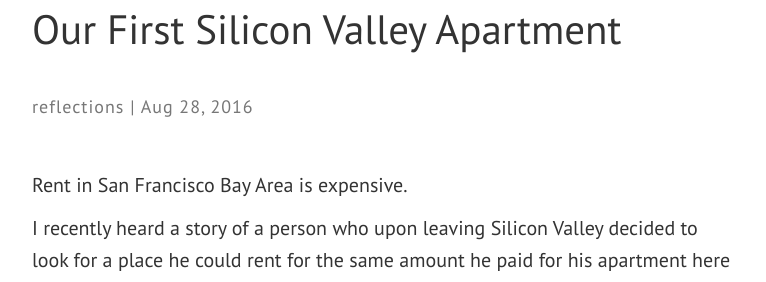
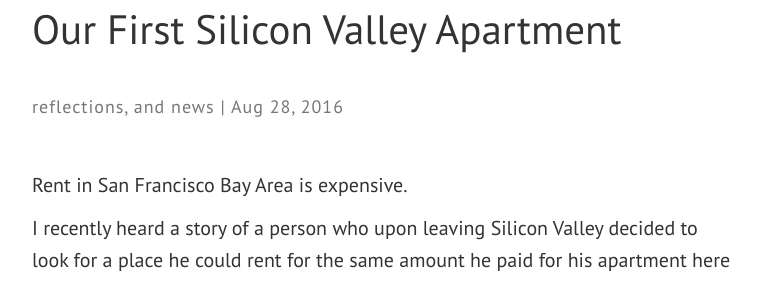
Before and after one commit to jondoesntgit/jondoesntgit.github.io, a Jekyll site: the page built from _posts/2016-08-28-our-first-silicon-valley-apartment.md, in a window 1280 px wide. Shown: the part 541-823 px from the top of the page, without its empty margins (256-1022 px from the left). Built offline with Jekyll 4.4.1, drawn with Linux system fonts in a browser that asks for light colours; nearby versions of some CDN libraries.

Commit message:
Continuing to fix metadata problems

```diff
--- a/_posts/2016-08-28-our-first-silicon-valley-apartment.md
+++ b/_posts/2016-08-28-our-first-silicon-valley-apartment.md
@@ -1,9 +1,8 @@
 ---
 title: "Our First Silicon Valley Apartment"
-categories: change
+categories: reflections, news
 date: 2016-08-28
 banner_image: http://i.imgur.com/Y0XwNLn.jpg
-categories: reflections
 layout: post
 ---
 
```
Also changed, not shown: _posts/2016-09-16-contributing-to-opensource.md (+0 -1 lines).
